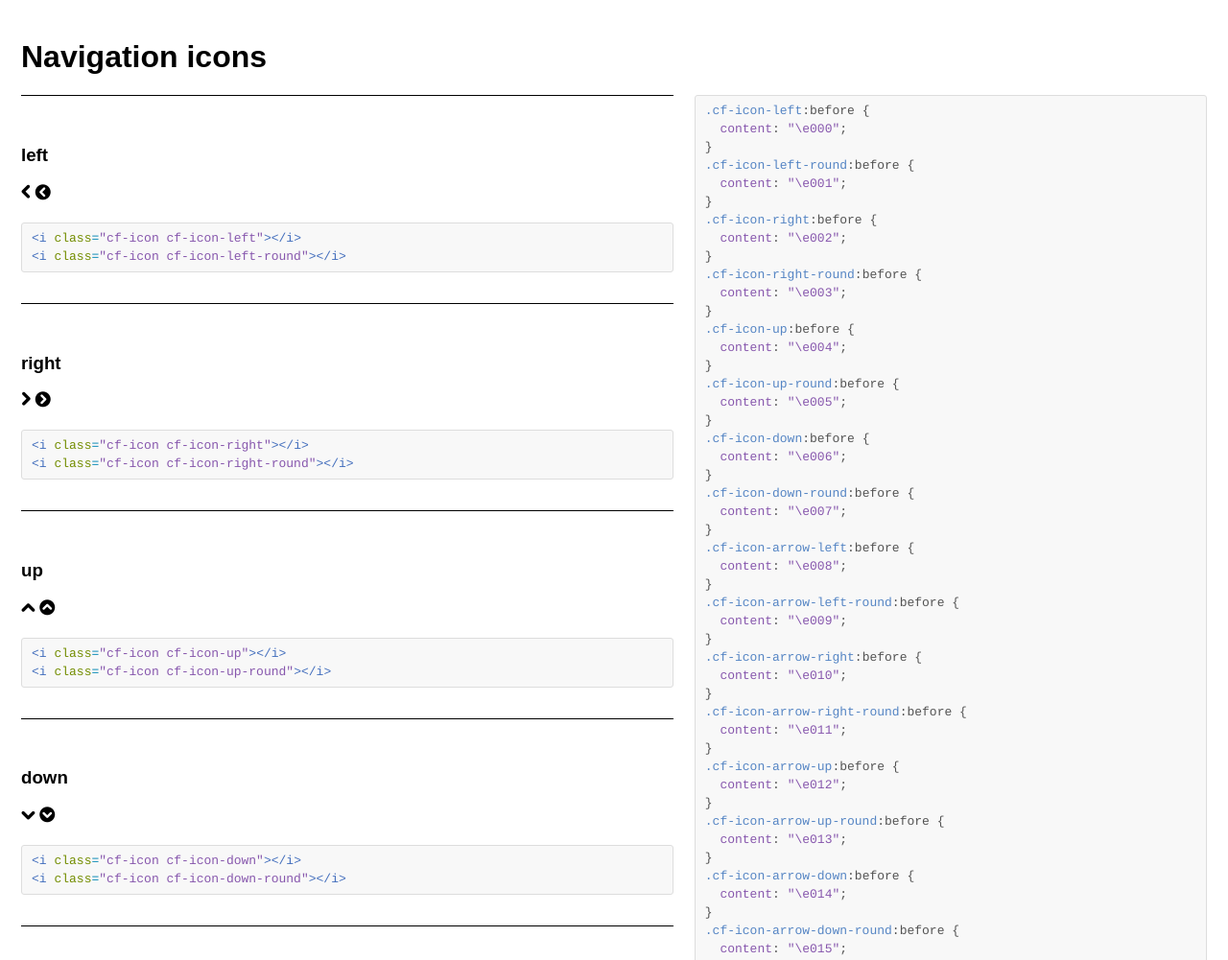
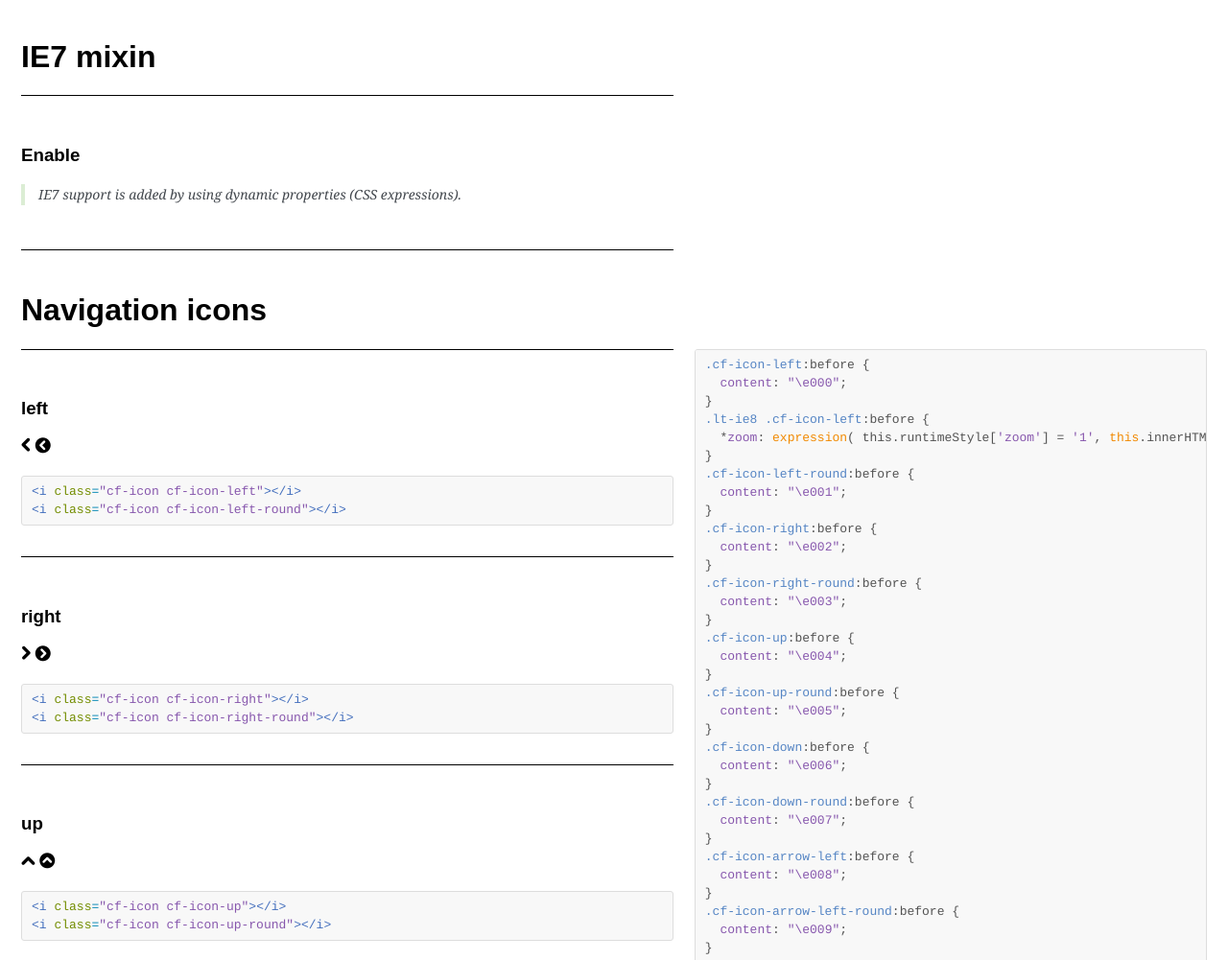
Before and after one commit to cfpb/cf-icons, a website: page docs/index.html in a window 1280 px wide. Shown: the part 839-1840 px from the top of the page at 96% size. Drawn offline with Linux system fonts and the light colour scheme.

Commit message:
Begin IE7 support.

```diff
--- a/docs/index.html
+++ b/docs/index.html
@@ -75,6 +75,19 @@
 }</code></pre>
           </div>
         </li>
+        <li id="ie7-mixin" class="demo-component-list_item wrapper">
+          <h1 class="demo-component-list_header">IE7 mixin</h1>
+          <ul class="demo-pattern-list">
+            <li class="demo-pattern-list_item">
+              <header class="demo-pattern-list_header">
+                <h3>Enable</h3>
+                <ul class="demo_notes">
+                  <li>IE7 support is added by using dynamic properties (CSS expressions).</li>
+                </ul>
+              </header>
+            </li>
+          </ul>
+        </li>
         <li id="navigation-icons" class="demo-component-list_item wrapper">
           <h1 class="demo-component-list_header">Navigation icons</h1>
           <ul class="demo-pattern-list">
@@ -186,6 +199,9 @@
           <div class="demo-pattern-css">
             <pre class="css"><code data-language="css">.cf-icon-left:before {
   content: &quot;\e000&quot;;
+}
+.lt-ie8 .cf-icon-left:before {
+  *zoom: expression( this.runtimeStyle['zoom'] = '1', this.innerHTML = '\e000');
 }
 .cf-icon-left-round:before {
   content: &quot;\e001&quot;;
--- a/src/less/icons.less
+++ b/src/less/icons.less
@@ -21,6 +21,7 @@
 
 @cf-icon-prefix: cf-icon;
 @cf-icon-path: '../fonts';
+@cf-icon-ie7-support: true;
 
 @font-face {
   font-family: 'CFPB Minicons';
@@ -51,6 +52,22 @@
   font-weight: normal;
   line-height: 1;
   -webkit-font-smoothing: antialiased;
+}
+
+
+/* topdoc
+  name: IE7 mixin
+  family: cf-icons
+  patterns:
+    - name: Enable
+      notes:
+        - "IE7 support is added by using dynamic properties (CSS expressions)."
+  tags:
+    - cf-icons
+*/
+
+.ie7icon(@inner) when (@cf-icon-ie7-support) {
+    *zoom: ~"expression( this.runtimeStyle['zoom'] = '1', this.innerHTML = '@{inner}')";
 }
 
 
@@ -96,6 +113,7 @@
 
 .@{cf-icon-prefix}-left:before {
   content: "\e000";
+  .lt-ie8 & { .ie7icon('\e000'); }
 }
 
 .@{cf-icon-prefix}-left-round:before {
```
Also changed, not shown: demo/index.html (+5 -0 lines), demo/static/css/main.css (+14 -1 lines), docs/static/css/main.css (+14 -1 lines).
